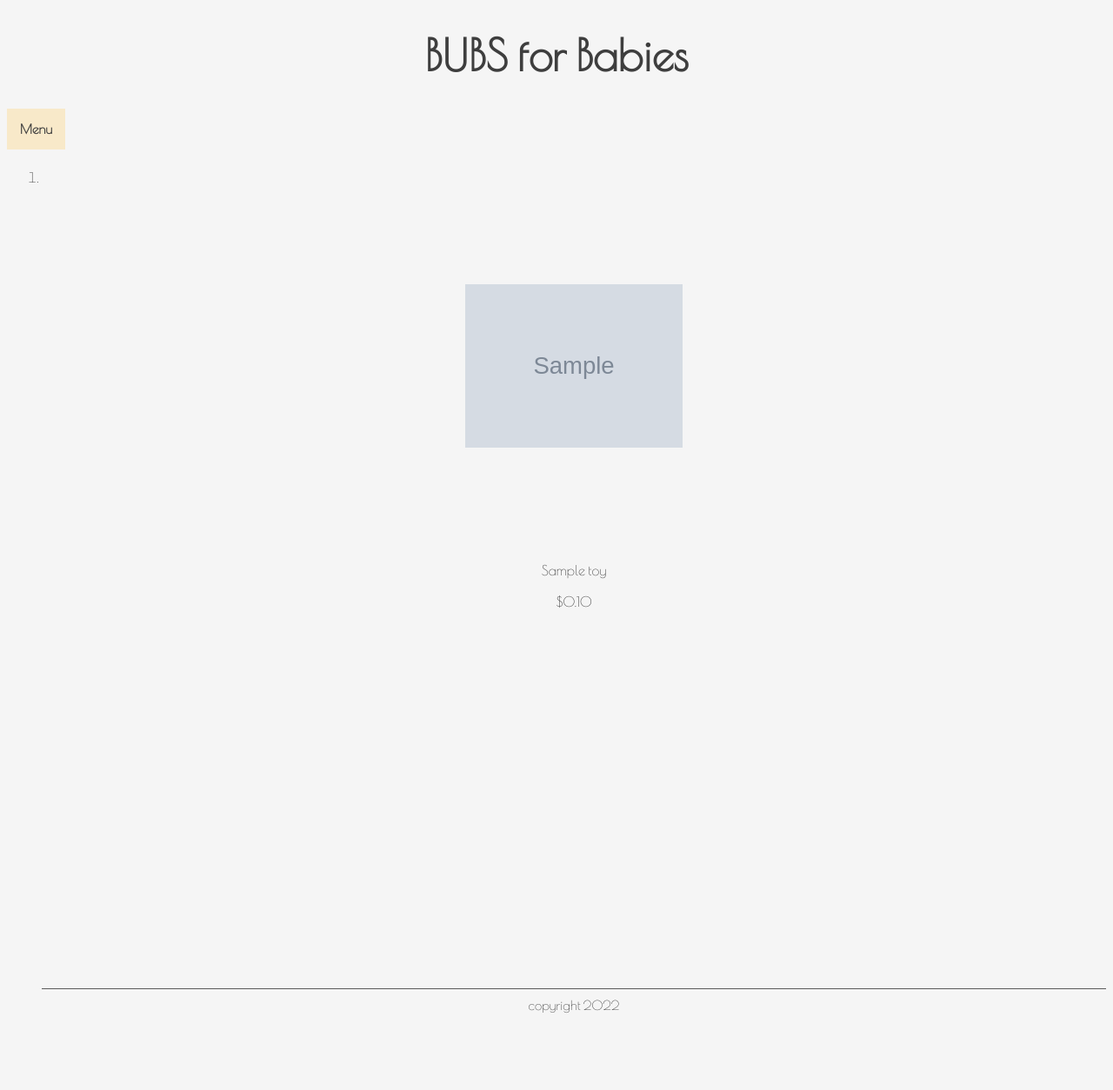
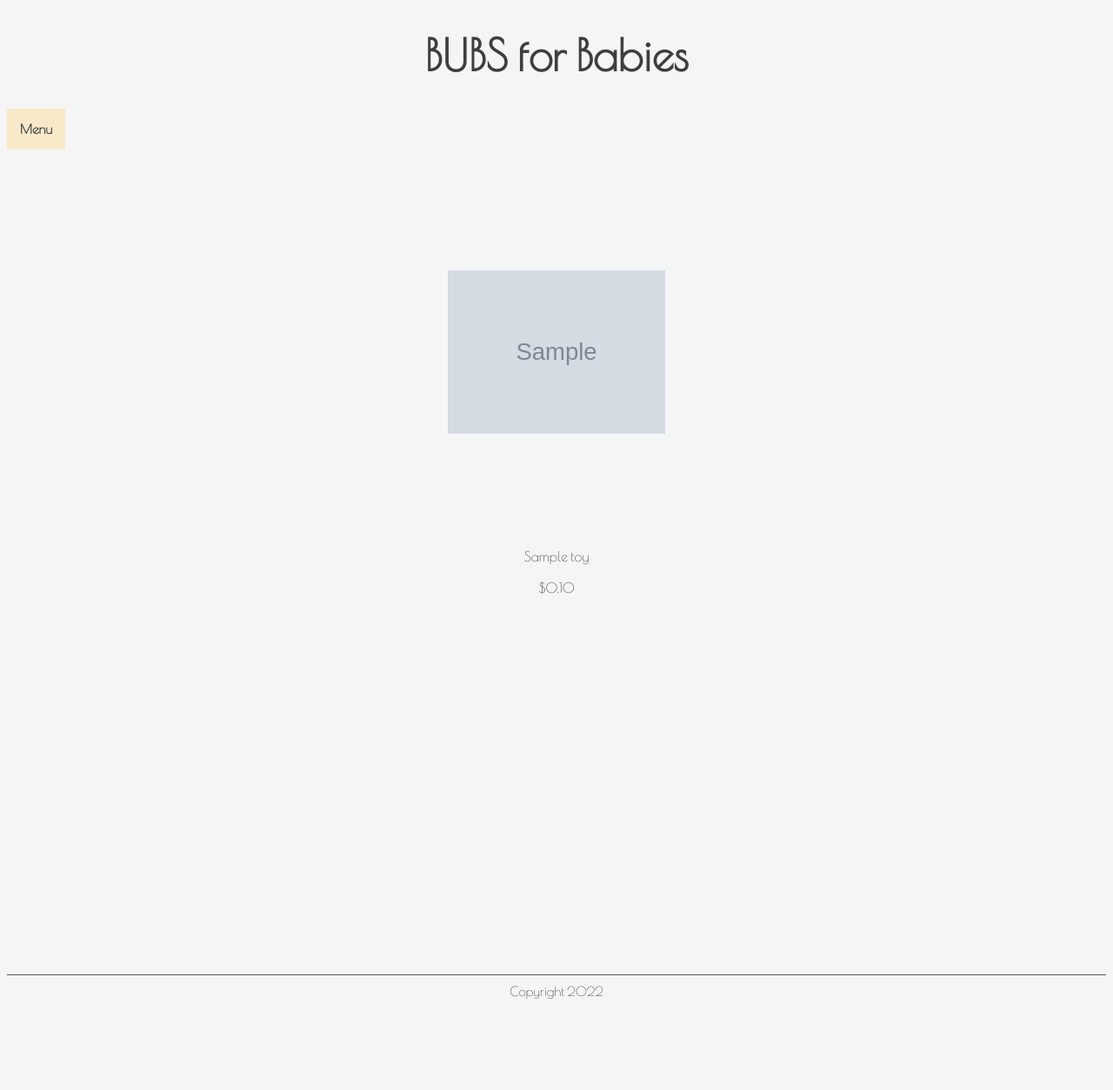
Before and after one commit to peachmerx/Bubs, a Flask app: page /toys in a window 1280 px wide. Shown: the whole page at 87% size. After the commit the page ends 1150 px from the top, so only its background shows below. Run offline with Flask 2, Linux system fonts and the light colour scheme; grey boxes marked "Sample" are stand-in pictures; a database or web service that is not in the repository returns one stand-in record (values such as "Sample title"); some libraries are stand-ins or nearby versions.

Commit message:
trying flex

```diff
--- a/static/style.css
+++ b/static/style.css
@@ -53,6 +53,18 @@
     z-index: -1;
     margin-bottom: 6rem;
 }
+.products {
+    display: flex;
+    flex-flow: row wrap;
+    justify-content: center;
+    align-content: space-between;
+}
+/* .content {
+    display: flex;
+    flex-flow: row wrap;
+    justify-content: center;
+    align-content: space-between;
+} */
 a{
     text-decoration: none;
     color: rgb(62, 62, 62);
--- a/templates/home.html
+++ b/templates/home.html
@@ -29,6 +29,6 @@
         <div class="first">
             <img src="https://cdn.shopify.com/s/files/1/0687/7613/collections/BABY_Clothing_f98ca567-9f2f-4853-ab3e-0931bdf09958_2000x.jpg?v=1666838308" class="homeimagefirst" alt="firstphoto">
         </div>
-        <footer>copyright 2022</footer>
+        <footer>Copyright 2022</footer>
 </body>
 </html>
--- a/templates/login.html
+++ b/templates/login.html
@@ -35,8 +35,11 @@
     <form method="POST" action="/login_action">
         <label>Email: <input type="text" name="email" value="{{email}}"></label>
         <label>Password: <input type="password" name="password" value="{{password}}"></label>
-        <input type="Submit">
+        <button type="Submit">Log In</button>
     </form>
+    <br>
+    <br>
+    <br>
     <footer>copyright 2022</footer>
 </body>
 </html>
--- a/templates/toys.html
+++ b/templates/toys.html
@@ -26,9 +26,10 @@
     <br>
     <br>
     <br>
-    <ol>
+    <div class="products_container">
+        <div class="products">
+            <div class="content">
                 {% for id, name, price, image in product_items %}
-        <li>
                 <br>
                 <br>
                 <img src = "{{image}}" class="imageproduct">
@@ -42,9 +43,10 @@
                 <br>
                 <!-- [ <a href="/edit/{{id}}">Edit Item</a> / <a href="{{url_for('delete', toys_id = id)}}">Delete Item</a> / <a href="/add">Add Item</a> ] -->
                 <br>
-        </li>
                 {% endfor %}
-
-    <footer>copyright 2022</footer>
+            </div>
+        </div>
+    </div>
+    <footer>Copyright 2022</footer>
 </body>
 </html>
```
Also changed, not shown: templates/add.html (+6 -1 lines), templates/edit.html (+17 -0 lines). Lines whose indentation alone changed are shown as unchanged.
